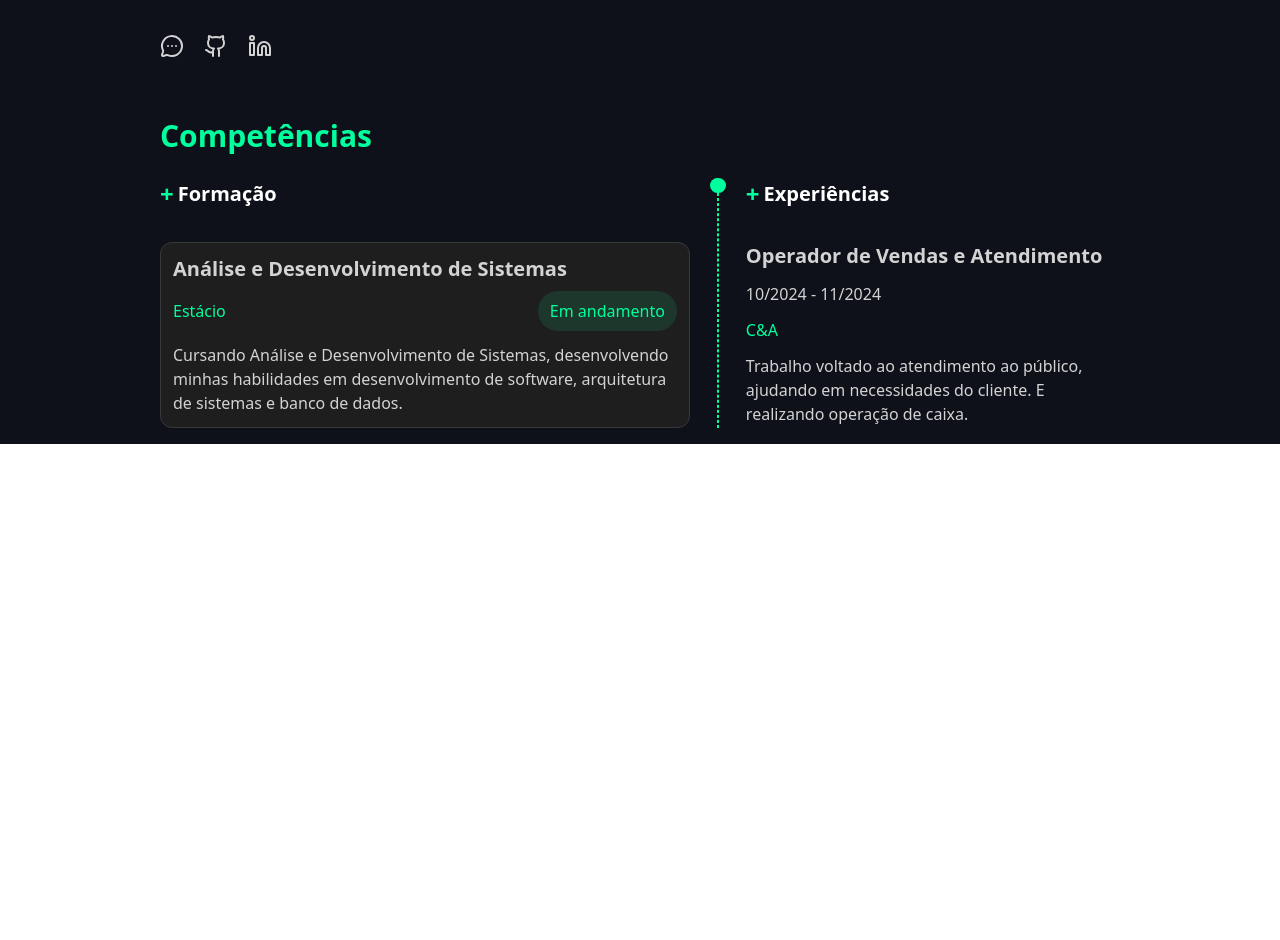
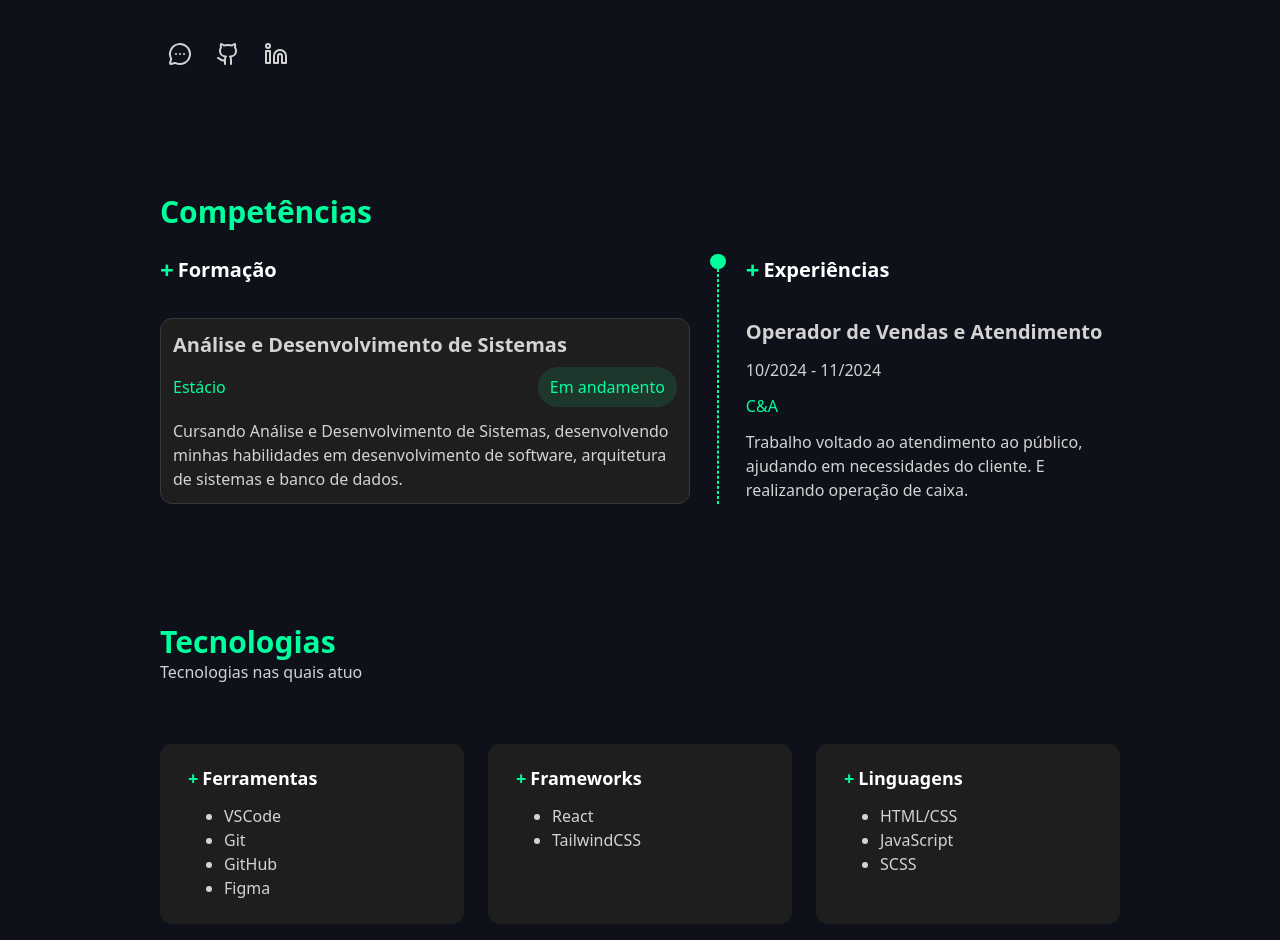
Before and after one commit to kauanconstancio/portfolio, a React (Vite) app: page / in a window 1280 px wide. Shown: the part 510-1450 px from the top of the page. Before the commit the page ends 954 px from the top, so only its background shows below. Built offline with nearby package versions, Linux system fonts and the light colour scheme.

Commit message:
add hover + tecnologies

```diff
--- a/public/components/Formations.jsx
+++ b/public/components/Formations.jsx
@@ -6,7 +6,7 @@ const Formations = () => {
         Formação
       </h2>
       <div>
-        <div className="mt-8 mr-5 flex flex-col gap-3 bg-grayBg p-3 border-1 border-border-white rounded-border-standard text-primary-white">
+        <div className="mt-8 mr-5 flex flex-col gap-3 bg-grayBg p-3 border-1 border-border-white rounded-border-standard text-primary-white hover:-translate-y-3 hover:border-neon-green transition-all ease-in-out">
           <div>
             <p className="font-bold text-xl">
               Análise e Desenvolvimento de Sistemas
--- a/public/components/Header.jsx
+++ b/public/components/Header.jsx
@@ -5,11 +5,31 @@ const Header = () => {
         <div>
           <span className="font-bold">Kauan</span>Constancio
         </div>
-        <div className="flex text-primary-white align-center gap-5 text-lg font-medium">
-          <a href="">Tecnologias</a>
-          <a href="">Projetos</a>
-          <a href="">Certificador</a>
-          <a href="">Contato</a>
+        <div className="flex text-primary-white align-center gap-5 text-lg font-medium ">
+          <a
+            href="#tecnologies"
+            className="hover:text-neon-green transition-all ease-in-out"
+          >
+            Tecnologias
+          </a>
+          <a
+            href="#projects"
+            className="hover:text-neon-green transition-all ease-in-out"
+          >
+            Projetos
+          </a>
+          <a
+            href="#certificates"
+            className="hover:text-neon-green transition-all ease-in-out"
+          >
+            Certificador
+          </a>
+          <a
+            href="#contact"
+            className="hover:text-neon-green transition-all ease-in-out"
+          >
+            Contato
+          </a>
         </div>
       </h1>
     </div>
--- a/public/components/Skills.jsx
+++ b/public/components/Skills.jsx
@@ -3,7 +3,7 @@ import Formations from "./Formations";
 
 const Skills = () => {
   return (
-    <div className="mt-15">
+    <div>
       <h1 className="font-bold text-3xl text-neon-green mb-6">Competências</h1>
       <div className="flex auto-cols-auto">
         <Formations />
--- a/public/components/Social.jsx
+++ b/public/components/Social.jsx
@@ -2,14 +2,26 @@ import { Github, Linkedin, MessageCircleMore } from "lucide-react";
 
 const Social = () => {
   return (
-    <div className="flex gap-5 mt-8">
-      <a href="https://wa.me/5527995323227" target="_blank">
+    <div className="flex gap-2 mt-8">
+      <a
+        href="https://wa.me/5527995323227"
+        target="_blank"
+        className="hover:bg-neon-green p-2 rounded-full hover:text-black transition-all ease-linear"
+      >
         <MessageCircleMore />
       </a>
-      <a href="https://github.com/kauanconstancio" target="_blank">
+      <a
+        href="https://github.com/kauanconstancio"
+        target="_blank"
+        className="hover:bg-neon-green p-2 rounded-full hover:text-black transition-all ease-linear"
+      >
         <Github />
       </a>
-      <a href="www.linkedin.com/in/kauanconstancio" target="_blank">
+      <a
+        href="www.linkedin.com/in/kauanconstancio"
+        target="_blank"
+        className="hover:bg-neon-green p-2 rounded-full hover:text-black transition-all ease-linear"
+      >
         <Linkedin />
       </a>
     </div>
--- /dev/null
+++ b/public/components/Tecnologies.jsx
@@ -0,0 +1,91 @@
+const Tecnologies = () => {
+  const Ferramentas = [
+    {
+      title: "VSCode",
+      id: 1,
+    },
+    {
+      title: "Git",
+      id: 2,
+    },
+    {
+      title: "GitHub",
+      id: 3,
+    },
+    {
+      title: "Figma",
+      id: 4,
+    },
+  ];
+
+  const Frameworks = [
+    {
+      title: "React",
+      id: 1,
+    },
+    {
+      title: "TailwindCSS",
+      id: 2,
+    },
+  ];
+
+  const Lang = [
+    {
+      title: "HTML/CSS",
+      id: 1,
+    },
+    {
+      title: "JavaScript",
+      id: 2,
+    },
+    {
+      title: "SCSS",
+      id: 3,
+    },
+  ];
+  return (
+    <div id="tecnologies">
+      <div>
+        <h2 className="text-neon-green text-3xl font-bold">Tecnologias</h2>
+        <p className=" text-primary-white">Tecnologias nas quais atuo</p>
+      </div>
+      <div className="mt-15 flex gap-6 items-center">
+        <div className="flex flex-col gap-3 bg-grayBg pt-5 pl-7 pb-5 pr-7 rounded-border-standard h-45 w-full hover:-translate-y-3 hover:bg-background-card-color-hover transition-all ease-in-out">
+          <h2 className="flex items-center text-white font-bold text-lg gap-1">
+            <span className="text-neon-green font-extrabold text-lg">+</span>{" "}
+            Ferramentas
+          </h2>
+          <ul className="list-disc text-primary-white ml-9 items-center">
+            {Ferramentas.map((ferramentas) => (
+              <li key={ferramentas.id}>{ferramentas.title}</li>
+            ))}
+          </ul>
+        </div>
+        <div className="flex flex-col gap-3 bg-grayBg pt-5 pl-7 pb-5 pr-7 rounded-border-standard h-45 w-full hover:-translate-y-3 hover:bg-background-card-color-hover transition-all ease-in-out">
+          <h2 className="flex items-center text-white font-bold text-lg gap-1">
+            <span className="text-neon-green font-extrabold text-lg">+</span>{" "}
+            Frameworks
+          </h2>
+          <ul className="list-disc text-primary-white ml-9 items-center">
+            {Frameworks.map((frameworks) => (
+              <li key={frameworks.id}>{frameworks.title}</li>
+            ))}
+          </ul>
+        </div>
+        <div className="flex flex-col gap-3 bg-grayBg pt-5 pl-7 pb-5 pr-7 rounded-border-standard h-45 w-full hover:-translate-y-3 hover:bg-background-card-color-hover transition-all ease-in-out">
+          <h2 className="flex items-center text-white font-bold text-lg gap-1">
+            <span className="text-neon-green font-extrabold text-lg">+</span>{" "}
+            Linguagens
+          </h2>
+          <ul className="list-disc text-primary-white ml-9 items-center">
+            {Lang.map((lang) => (
+              <li key={lang.id}>{lang.title}</li>
+            ))}
+          </ul>
+        </div>
+      </div>
+    </div>
+  );
+};
+
+export default Tecnologies;
--- a/src/App.css
+++ b/src/App.css
@@ -8,4 +8,10 @@
   --color-border-white: #36393b;
   --color-dark-green: #1d372d;
   --radius-border-standard: 12px;
+  --color-background-card-color-hover: #212121;
 }
+
+html {
+  scroll-behavior: smooth;
+  scroll-padding-top: 80px;
+}
--- a/src/App.jsx
+++ b/src/App.jsx
@@ -1,14 +1,18 @@
 import Header from "../public/components/Header";
 import Hero from "../public/components/Hero";
 import Skills from "../public/components/Skills";
+import Tecnologies from "../public/components/Tecnologies";
 import "./App.css";
 
 function App() {
   return (
-    <div className="bg-dark-blue w-full h-full pt-4 pl-40 pr-40 pb-4 box-border">
-      <Header />
-      <Hero />
+    <div className="bg-dark-blue w-full h-full pt-4 pl-40 pr-40 pb-4 box-border flex flex-col gap-30">
+      <div>
+        <Header />
+        <Hero />
+      </div>
       <Skills />
+      <Tecnologies />
     </div>
   );
 }
```
